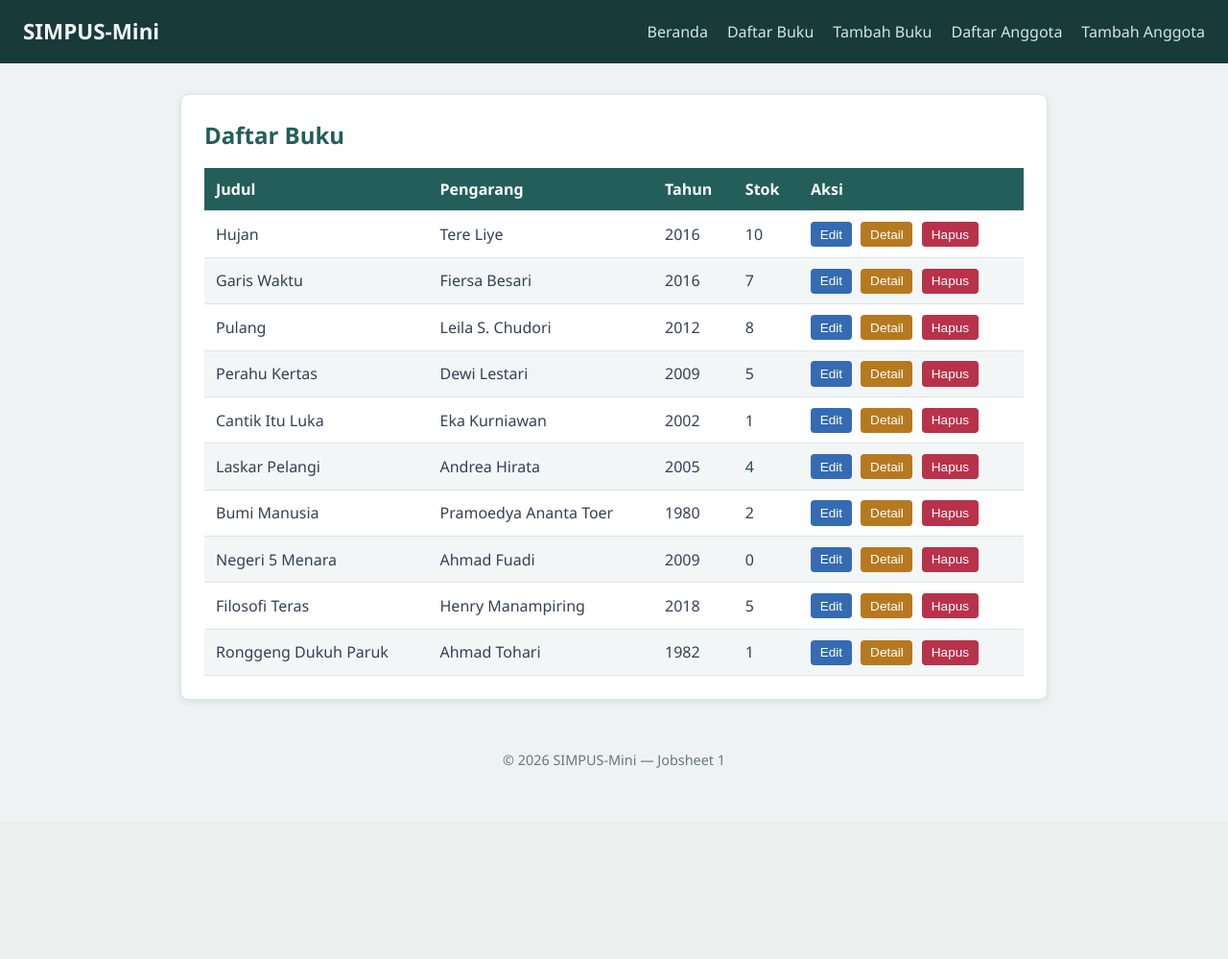
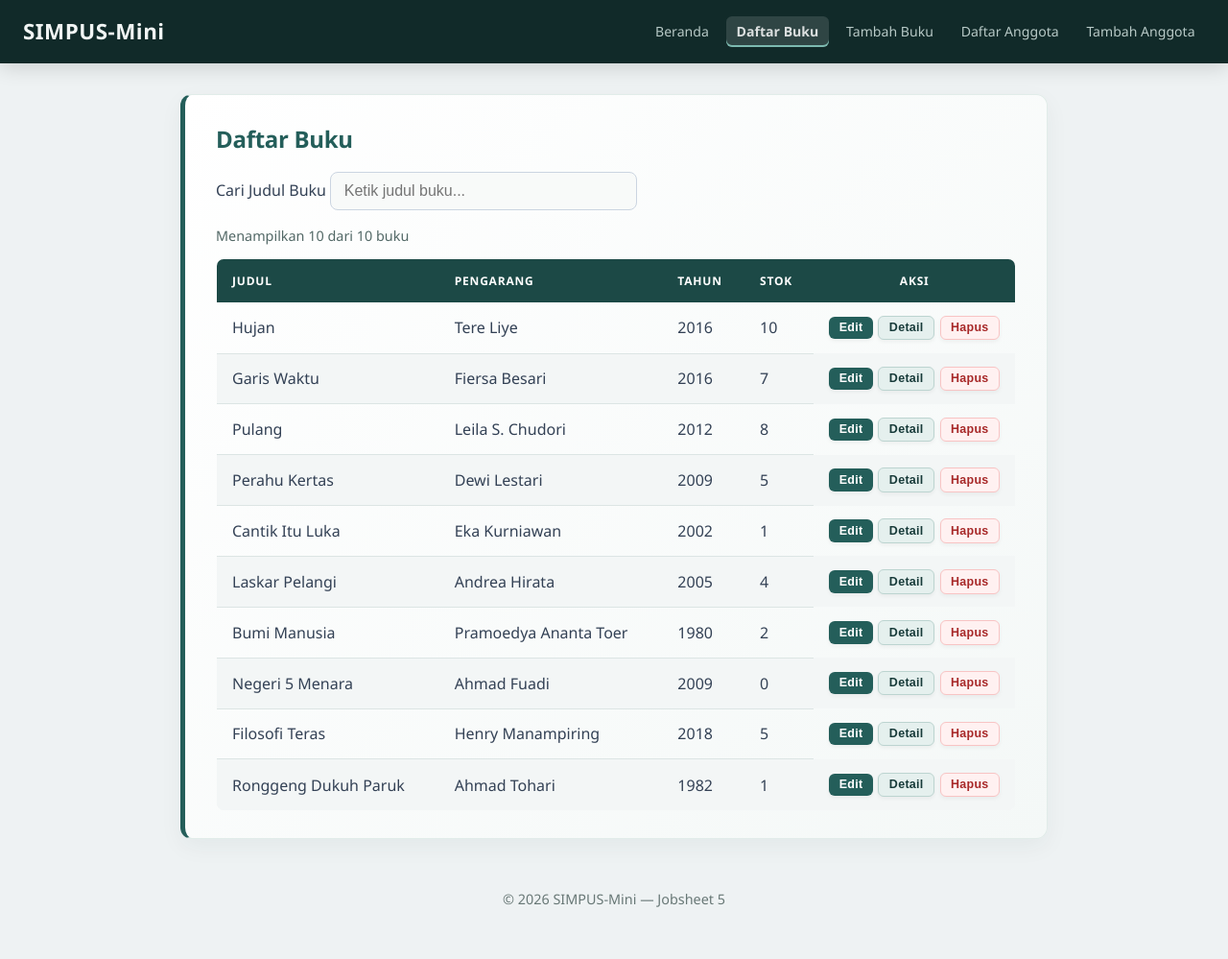
Before and after one commit to Thufaill/DesainPemrogramanWeb, a PHP site: page /buku/list.html in a window 1280 px wide. Shown: the whole page at 96% size. Before the commit the page ends 800 px from the top, so only its background shows below. Run offline with PHP 8.4, Linux system fonts and the light colour scheme.

Commit message:
Update Vercel - Jobsheet 5

```diff
--- a/Buku/list.html
+++ b/Buku/list.html
@@ -11,15 +11,14 @@
 <body>
     <header>
         <h1>SIMPUS-Mini</h1>
-        <input type="checkbox" id="nav-toggle" class="nav-toggle">
-        <label for="nav-toggle" class="nav-toggle-label">&#9776;</label>
+        <button type="button" id="nav-toggle-btn" class="nav-toggle-label" aria-label="Menu">&#9776;</button>
         <nav>
             <ul>
                 <li><a href="../index.html">Beranda</a></li>
-                <li><a href="list.html">Daftar Buku</a></li>
+                <li><a href="list.html" class="active">Daftar Buku</a></li>
                 <li><a href="tambah.html">Tambah Buku</a></li>
-                <li><a href="../Anggota/list.html">Daftar Anggota</a></li>
-                <li><a href="../Anggota/tambah.html">Tambah Anggota</a></li>
+                <li><a href="../anggota/list.html">Daftar Anggota</a></li>
+                <li><a href="../anggota/tambah.html">Tambah Anggota</a></li>
             </ul>
         </nav>
     </header>
@@ -27,6 +26,11 @@
         <main>
             <section>
                 <h2>Daftar Buku</h2>
+                <div class="search-box">
+                    <label for="search-input">Cari Judul Buku</label>
+                    <input type="text" id="search-input" placeholder="Ketik judul buku...">
+                </div>
+                <p id="table-counter" class="table-counter">Menampilkan 0 dari 0 buku</p>
                 <div class="table-responsive">
                     <table>
                         <thead>
@@ -155,8 +159,9 @@
             </section>
         </main>
         <footer>
-            <p>&copy; 2026 SIMPUS-Mini &mdash; Jobsheet 1</p>
+            <p>&copy; 2026 SIMPUS-Mini &mdash; Jobsheet 5</p>
         </footer>
+        <script src="../assets/js/app.js"></script>
 </body>
 
 </html>
--- a/assets/css/style.css
+++ b/assets/css/style.css
@@ -23,7 +23,9 @@ a:hover {
 
 /* ===== Header & Navbar (Flexbox) ===== */
 header {
-    background-color: #183b3a;
+    background: #112a29;
+    backdrop-filter: blur(8px);
+    box-shadow: 0 4px 20px rgba(0, 0, 0, 0.15);
     color: #fff;
     padding: 1rem 1.5rem;
     display: flex;
@@ -35,21 +37,64 @@ header {
 header h1 {
     font-size: 1.4rem;
     color: #f1f5f4;
+    font-weight: 700;
+    letter-spacing: 0.5px;
 }
 
 header nav ul {
     list-style: none;
     display: flex;
-    gap: 1.25rem;
+    flex-wrap: nowrap;
+    gap: 0.5rem;
 }
 
 header nav a {
     color: #d5e5e2;
+    font-size: 0.88rem;
     font-weight: 500;
+    white-space: nowrap;
+    padding: 0.35rem 0.65rem;
+    border-radius: 6px;
+    display: inline-block;
+    opacity: 0.85;
+    transition: all 0.25s cubic-bezier(0.16, 1, 0.3, 1);
 }
 
 header nav a:hover {
+    opacity: 1;
+    background-color: rgba(255, 255, 255, 0.12);
+    color: #ffffff;
+    text-decoration: none;
+    transform: translateY(-1px);
+}
+
+header nav a.active,
+header nav a[aria-current="page"] {
+    background-color: rgba(255, 255, 255, 0.15);
+    color: #ffffff;
+    font-weight: 600;
+    box-shadow: inset 0 -2px 0 #8fd3c7;
+}
+
+/* Tombol Hamburger */
+.nav-toggle-label {
+    display: none;
+    font-size: 1.6rem;
+    color: #fff;
+    background: none;
+    border: none;
+    cursor: pointer;
+    user-select: none;
+    transition: transform 0.2s cubic-bezier(0.175, 0.885, 0.32, 1.275), color 0.2s ease;
+}
+
+.nav-toggle-label:hover {
     color: #8fd3c7;
+    transform: scale(1.1);
+}
+
+.nav-toggle-label:active {
+    transform: scale(0.9);
 }
 
 /* ===== Main Layout ===== */
@@ -61,16 +106,29 @@ main {
 
 section {
     background-color: #ffffff;
-    border-radius: 8px;
+    border-radius: 12px;
     padding: 1.5rem;
     margin-bottom: 1.5rem;
-    box-shadow: 0 2px 6px rgba(24, 59, 58, 0.10);
-    border: 1px solid #dce5e4;
+    box-shadow: 0 8px 24px rgba(24, 59, 58, 0.05);
+    border: 1px solid #e1ece9;
+    transition: box-shadow 0.3s ease;
 }
 
 section h2 {
     margin-bottom: 1rem;
     color: #245e5a;
+}
+
+/* Banner Hero Pertama */
+main section:first-of-type {
+    background: linear-gradient(135deg, #ffffff 0%, #f4f8f7 100%);
+    border-left: 5px solid #245e5a;
+    padding: 1.75rem 2rem;
+}
+
+main section:first-of-type h2 {
+    font-size: 1.5rem;
+    letter-spacing: -0.3px;
 }
 
 /* ===== Kartu Statistik (CSS Grid) ===== */
@@ -80,50 +138,80 @@ main section:nth-of-type(2) {
     gap: 1rem;
 }
 
-main section:nth-of-type(2) article {
-    background-color: #e5f0ee;
-    border-radius: 8px;
-    padding: 1.25rem;
-    text-align: center;
-    flex: 1;
-    border: 1px solid #cbdedb;
-}
-
 main section:nth-of-type(2) h2 {
     grid-column: 1 / -1;
     width: 100%;
     margin-bottom: 0.5rem;
 }
 
+main section:nth-of-type(2) article {
+    background: #ffffff;
+    border-radius: 10px;
+    border: 1px solid #e5eceb;
+    border-top: 4px solid #245e5a;
+    padding: 1.5rem 1rem;
+    text-align: center;
+    position: relative;
+    box-shadow: 0 2px 8px rgba(0, 0, 0, 0.03);
+    transition: all 0.3s cubic-bezier(0.16, 1, 0.3, 1);
+}
+
+main section:nth-of-type(2) article:hover {
+    transform: translateY(-5px);
+    box-shadow: 0 12px 24px rgba(24, 59, 58, 0.12);
+    border-top-color: #176b63;
+}
+
 main section:nth-of-type(2) article h3 {
-    font-size: 0.95rem;
-    color: #526866;
-    margin-bottom: 0.5rem;
-    grid-column: 1 / -1;
+    text-transform: uppercase;
+    font-size: 0.72rem;
+    letter-spacing: 1px;
+    font-weight: 700;
+    color: #64748b;
+    margin-bottom: 0.4rem;
 }
 
 main section:nth-of-type(2) article p {
-    font-size: 1.8rem;
-    font-weight: 700;
-    color: #176b63;
+    font-size: 2.4rem;
+    font-weight: 800;
+    color: #183b3a;
+    letter-spacing: -1px;
 }
 
 /* ===== Tabel ===== */
 table {
     width: 100%;
     border-collapse: collapse;
+    border-radius: 8px;
+    overflow: hidden;
+    border: 1px solid #e1ece9;
+    border-spacing: 0;
 }
 
-th,
-td {
+thead {
+    background-color: #1c4946;
+    color: #fff;
+}
+
+thead th {
+    padding: 0.85rem 1rem;
+    text-transform: uppercase;
+    font-size: 0.75rem;
+    letter-spacing: 0.8px;
+    font-weight: 600;
     text-align: left;
-    padding: 0.65rem 0.75rem;
+}
+
+tbody td {
+    padding: 0.85rem 1rem;
+    color: #334155;
+    vertical-align: middle;
+    white-space: nowrap;
     border-bottom: 1px solid #dce5e4;
 }
 
-thead {
-    background-color: #245e5a;
-    color: #fff;
+tbody tr {
+    transition: background-color 0.2s ease;
 }
 
 tbody tr:nth-child(even) {
@@ -131,69 +219,159 @@ tbody tr:nth-child(even) {
 }
 
 tbody tr:hover {
-    background-color: #e2eeec;
+    background-color: #f0f7f5;
+}
+
+/* Kolom & Tombol Aksi */
+th:last-child,
+td:last-child {
+    width: 1%;
+    white-space: nowrap;
+    text-align: center;
+}
+
+td:last-child {
+    display: flex;
+    align-items: center;
+    justify-content: flex-start;
+    gap: 0.35rem;
+    border-bottom: none;
 }
 
 td button {
-    padding: 0.35rem 0.6rem;
-    margin-right: 0.35rem;
+    display: inline-flex;
+    align-items: center;
+    justify-content: center;
+    padding: 0.35rem 0.65rem;
+    font-size: 0.78rem;
+    font-weight: 600;
+    line-height: 1;
+    white-space: nowrap;
+    border-radius: 6px;
     border: none;
-    border-radius: 4px;
     cursor: pointer;
-    font-size: 0.85rem;
+    letter-spacing: 0.3px;
+    box-shadow: 0 2px 4px rgba(0, 0, 0, 0.05);
+    transition: all 0.2s ease;
 }
 
 td button:first-of-type {
-    background-color: #356bb3;
-    color: #fff;
+    background-color: #245e5a;
+    color: #ffffff;
+}
+
+td button:first-of-type:hover {
+    background-color: #183b3a;
+    transform: translateY(-1px);
 }
 
 td button:nth-of-type(2) {
-    background-color: #b7791f;
-    color: #fff;
+    background-color: #e5f0ee;
+    color: #183b3a;
+    border: 1px solid #bcd4d0;
+}
+
+td button:nth-of-type(2):hover {
+    background-color: #d1e4e0;
+    transform: translateY(-1px);
 }
 
 td button:last-of-type {
-    background-color: #b8324b;
-    color: #fff;
+    background-color: #fff1f1;
+    color: #a72828;
+    border: 1px solid #f8c4c4;
 }
 
-/* ===== Form ===== */
+td button:last-of-type:hover {
+    background-color: #a72828;
+    color: #ffffff;
+    transform: translateY(-1px);
+}
+
+/* ===== Form Input ===== */
 form p {
     margin-bottom: 1rem;
 }
 
 form label {
     display: block;
-    margin-bottom: 0.35rem;
+    margin-bottom: 0.4rem;
     font-weight: 600;
-    color: #334d4a;
+    font-size: 0.9rem;
+    letter-spacing: 0.3px;
+    color: #245e5a;
 }
 
+.search-box input,
 form input,
 form select {
     width: 100%;
     max-width: 400px;
-    padding: 0.55rem 0.7rem;
+    padding: 0.65rem 0.85rem;
     background-color: #f8faf9;
-    border: 1px solid #c4d2d0;
-    border-radius: 4px;
+    border: 1px solid #cbd5e1;
+    border-radius: 8px;
     font-size: 1rem;
     color: #334155;
+    transition: all 0.2s cubic-bezier(0.16, 1, 0.3, 1);
+}
+
+.search-box input:hover,
+form input:hover,
+form select:hover {
+    border-color: #9cb8b4;
+}
+
+.search-box input:focus,
+form input:focus,
+form select:focus {
+    outline: none;
+    background-color: #ffffff;
+    border-color: #245e5a;
+    box-shadow: 0 0 0 4px rgba(36, 94, 90, 0.15);
 }
 
 form button[type="submit"] {
     background-color: #245e5a;
-    color: #fff;
+    color: #ffffff;
+    font-weight: 600;
+    font-size: 0.95rem;
+    letter-spacing: 0.4px;
+    padding: 0.7rem 1.8rem;
+    border-radius: 8px;
     border: none;
-    padding: 0.6rem 1.5rem;
-    border-radius: 4px;
-    font-size: 1rem;
+    box-shadow: 0 4px 12px rgba(36, 94, 90, 0.2);
     cursor: pointer;
+    transition: all 0.2s ease;
+    margin-top: 0.5rem;
 }
 
 form button[type="submit"]:hover {
-    background-color: #183f3c;
+    background-color: #183b3a;
+    transform: translateY(-2px);
+    box-shadow: 0 6px 16px rgba(36, 94, 90, 0.3);
+}
+
+form button[type="submit"]:active,
+button:active {
+    transform: scale(0.96) !important;
+}
+
+/* ===== Pesan Error Validasi ===== */
+.error {
+    display: block;
+    color: #d9534f;
+    font-size: 0.85rem;
+    margin-top: 0.25rem;
+}
+
+/* ===== Kolom Pencarian ===== */
+.search-box {
+    margin-bottom: 1rem;
+}
+
+.search-box input {
+    max-width: 320px;
 }
 
 /* ===== Footer ===== */
@@ -204,8 +382,7 @@ footer {
     font-size: 0.9rem;
 }
 
-
-/* ===== Elemen Responsif (Table & Code Block) ===== */
+/* ===== Elemen Responsif ===== */
 .table-responsive,
 .code-responsive,
 pre {
@@ -218,34 +395,42 @@ pre code {
     white-space: pre;
 }
 
-/* ===== Hamburger Menu (checkbox hack) ===== */
-.nav-toggle {
-    display: none;
+/* ===== Scrollbar Modern ===== */
+::-webkit-scrollbar {
+    width: 8px;
+    height: 8px;
 }
 
-.nav-toggle-label {
-    display: none;
-    font-size: 1.6rem;
-    color: #fff;
-    cursor: pointer;
+::-webkit-scrollbar-track {
+    background: #eef2f3;
 }
 
-/* ===== Responsive Breakpoints ===== */
+::-webkit-scrollbar-thumb {
+    background: #a3bfbb;
+    border-radius: 4px;
+}
 
+::-webkit-scrollbar-thumb:hover {
+    background: #245e5a;
+}
+
+/* ===== Responsive Breakpoints & Nav Animation ===== */
 @media (min-width: 1400px) {
     main {
         max-width: 1000px;
     }
 }
 
-/* Tablet ke bawah */
-@media (max-width: 900px) {
+@media (max-width: 900px) and (min-width: 481px) {
+    header { padding: 0.8rem 1rem; }
+    header nav ul { gap: 0.3rem; }
+    header nav a { font-size: 0.8rem; padding: 0.3rem 0.45rem; }
     main section:nth-of-type(2) {
         grid-template-columns: repeat(2, 1fr);
     }
 }
 
-/* Mobile */
+/* Mobile Screen */
 @media (max-width: 480px) {
     header {
         position: relative;
@@ -255,20 +440,33 @@ pre code {
         display: block;
     }
 
+    /* Base Nav Mobile (Saat Tertutup) */
     header nav {
-        display: none;
+        display: block;
         width: 100%;
         order: 3;
-        margin-top: 1rem;
+        margin-top: 0;
+        max-height: 0;
+        opacity: 0;
+        overflow: hidden;
+        background: #183b3a;
+        border-radius: 8px;
+        box-shadow: 0 8px 20px rgba(0, 0, 0, 0.2);
+        /* Transisi dua arah (Buka & Tutup) */
+        transition: max-height 0.35s ease-in-out, opacity 0.3s ease-in-out, margin-top 0.35s ease-in-out, padding 0.35s ease-in-out;
     }
 
-    .nav-toggle:checked ~ nav {
-        display: block;
+    /* State Nav Mobile (Saat Terbuka via JS toggle .nav-open) */
+    header nav.nav-open {
+        max-height: 300px;
+        opacity: 1;
+        margin-top: 1rem;
+        padding: 0.75rem;
     }
 
     header nav ul {
         flex-direction: column;
-        gap: 0.75rem;
+        gap: 0.5rem;
     }
 
     main section:nth-of-type(2) {
@@ -280,3 +478,10 @@ pre code {
         max-width: 100%;
     }
 }
+
+.table-counter {
+    font-size: 0.9rem;
+    color: #526866;
+    margin-bottom: 0.75rem;
+    font-weight: 500;
+}
--- /dev/null
+++ b/assets/js/app.js
@@ -0,0 +1,155 @@
+// ===== Fungsi Pembantu: Update Counter Tabel =====
+function updateTableCounter() {
+    const table = document.querySelector(".table-responsive table");
+    const counterEl = document.getElementById("table-counter");
+    if (!table || !counterEl) return;
+
+    const allRows = table.querySelectorAll("tbody tr");
+    const totalBuku = allRows.length;
+
+    // Hitung baris yang tampil (tidak di-hide oleh filter)
+    let visibleCount = 0;
+    allRows.forEach(function (row) {
+        if (row.style.display !== "none") {
+            visibleCount++;
+        }
+    });
+
+    counterEl.textContent = `Menampilkan ${visibleCount} dari ${totalBuku} buku`;
+}
+
+// ===== Hamburger menu (JS-driven, menggantikan checkbox hack) =====
+function initNavToggle() {
+    const toggleBtn = document.getElementById("nav-toggle-btn");
+    const nav = document.querySelector("header nav");
+    if (!toggleBtn || !nav) return;
+
+    toggleBtn.addEventListener("click", function () {
+        nav.classList.toggle("nav-open");
+    });
+}
+
+// ===== Konfirmasi hapus (front-end only, belum ke server) =====
+function initHapusConfirm() {
+    document.querySelectorAll(".btn-hapus").forEach(function (btn) {
+        btn.addEventListener("click", function () {
+            const row = btn.closest("tr");
+            const nama = row ? row.querySelector("td")?.textContent : "data ini";
+            const yakin = confirm("Yakin ingin menghapus \"" + nama + "\"?");
+            if (yakin && row) {
+                row.remove();
+            }
+        });
+    });
+}
+
+// ===== Filter/pencarian tabel real-time (Hanya Kolom Judul) =====
+function initTableFilter() {
+    const input = document.getElementById("search-input");
+    const table = document.querySelector(".table-responsive table");
+    if (!input || !table) return;
+
+    input.addEventListener("keyup", function () {
+        const keyword = input.value.toLowerCase();
+        const rows = table.querySelectorAll("tbody tr");
+
+        rows.forEach(function (row) {
+            // Ambil elemen td pertama (kolom Judul)
+            const kolomJudul = row.querySelector("td");
+            const teksJudul = kolomJudul ? kolomJudul.textContent.toLowerCase() : "";
+
+            // Tampilkan baris jika teks judul mengandung keyword
+            row.style.display = teksJudul.includes(keyword) ? "" : "none";
+        });
+
+        // Update counter setelah filter diterapkan
+        updateTableCounter();
+    });
+}
+
+// ===== Validasi form (client-side) - Refactored =====
+function tampilkanError(input, pesan) {
+    hapusError(input);
+    const span = document.createElement("span");
+    span.className = "error";
+    span.textContent = pesan;
+    input.insertAdjacentElement("afterend", span);
+}
+
+function hapusError(input) {
+    const next = input.nextElementSibling;
+    if (next && next.classList.contains("error")) {
+        next.remove();
+    }
+}
+
+function initValidasiForm() {
+    const form = document.getElementById("form-tambah");
+    if (!form) return;
+
+    // Daftar aturan validasi untuk tiap field
+    const aturanValidasi = [
+        {
+            selector: "[name='judul'], [name='nama']",
+            validate: (val) => val.trim() !== "",
+            pesan: "Field ini wajib diisi."
+        },
+        {
+            selector: "[name='pengarang']",
+            validate: (val) => val.trim() !== "",
+            pesan: "Pengarang wajib diisi."
+        },
+        {
+            selector: "[name='tahun']",
+            validate: (val) => {
+                const nilai = parseInt(val, 10);
+                return !isNaN(nilai) && nilai >= 1900 && nilai <= 2026;
+            },
+            pesan: "Tahun harus di antara 1900-2026."
+        },
+        {
+            selector: "[name='stok']",
+            validate: (val) => {
+                const nilai = parseInt(val, 10);
+                return !isNaN(nilai) && nilai >= 0;
+            },
+            pesan: "Stok tidak boleh negatif."
+        },
+        {
+            selector: "[name='isbn']",
+            validate: (val) => val.trim() === "" || /^[0-9-]+$/.test(val.trim()),
+            pesan: "ISBN hanya boleh berisi angka dan tanda hubung (-)."
+        }
+    ];
+
+    form.addEventListener("submit", function (e) {
+        let valid = true;
+
+        // Perulangan untuk mengeksekusi aturan validasi
+        aturanValidasi.forEach(({ selector, validate, pesan }) => {
+            const field = form.querySelector(selector);
+            if (!field) return;
+
+            if (!validate(field.value)) {
+                tampilkanError(field, pesan);
+                valid = false;
+            } else {
+                hapusError(field);
+            }
+        });
+
+        if (!valid) {
+            e.preventDefault();
+        }
+    });
+}
+
+document.addEventListener("DOMContentLoaded", function () {
+    initNavToggle();
+    initHapusConfirm();
+    initTableFilter();
+    initValidasiForm();
+
+    // Hitung jumlah awal saat halaman selesai dimuat
+    updateTableCounter();
+});
```
Also changed, not shown: Anggota/list.html (+17 -14 lines), Anggota/tambah.html (+7 -6 lines), Buku/tambah.html (+13 -8 lines), index.html (+8 -8 lines).
